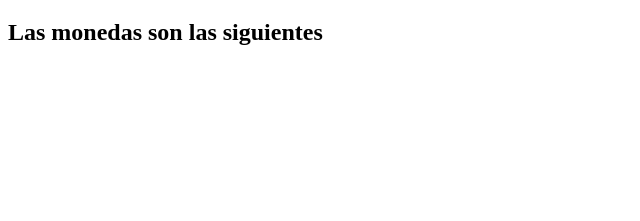
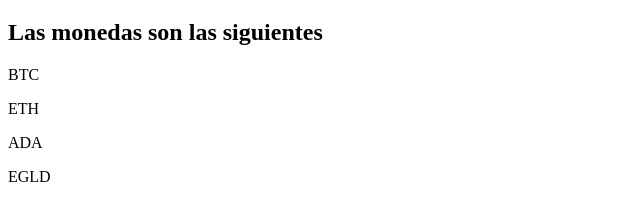
Before and after one commit to LorenaMonzon/EXAMEN1ED2024., a plain HTML site: page index.html in a window 1280 px wide. Shown: the part 61-282 px from the top of the page, without its empty margins (0-640 px from the left). Drawn offline with Linux system fonts and the light colour scheme.

Commit message:
amplio index y corrijo values

```diff
--- a/index.html
+++ b/index.html
@@ -9,5 +9,10 @@
     <h1>BIENVENIDO A CRYPTOBRO</h1>
 
     <h2>Las monedas son las siguientes</h2>
+
+    <p>BTC </p>
+	<p>ETH </p>
+	<p>ADA</p>
+	<p>EGLD </p>
 </body>
 </html>
```
Also changed, not shown: Nuevo documento de texto.txt (deleted), values.txt (added).
